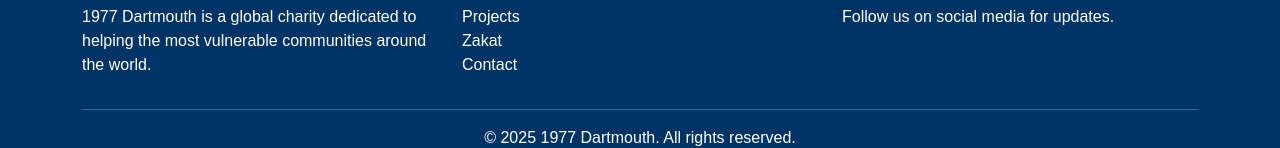
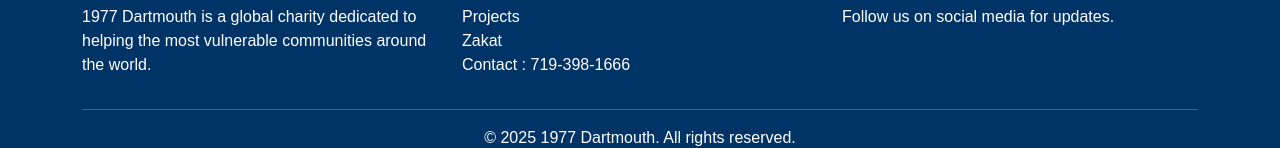
Before and after one commit to khanhbapcai1995/1977-Dartmouth, a plain HTML site: page index.html in a window 1280 px wide. Shown: the part 2386-2534 px from the top of the page. Drawn offline with nearby package versions, Linux system fonts and the light colour scheme.

Commit message:
Update index.html

```diff
--- a/index.html
+++ b/index.html
@@ -604,7 +604,7 @@
           <ul class="list-unstyled">
             <li><a href="#">Projects</a></li>
             <li><a href="#">Zakat</a></li>
-            <li><a href="#">Contact</a></li>
+            <li><a href="#">Contact : 719-398-1666 </a></li>
           </ul>
         </div>
         <div class="col-md-4">
```
